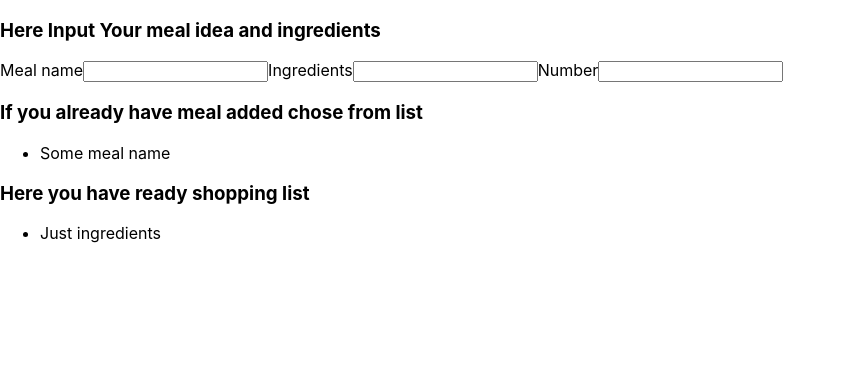
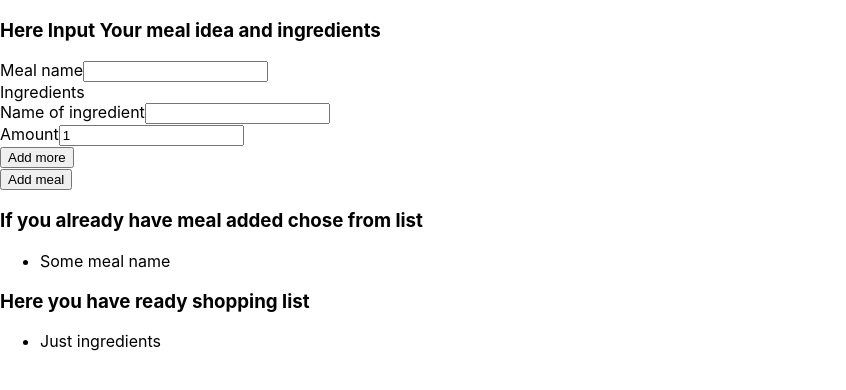
Before and after one commit to mpsujek/meals-and-groceries-planner, a React (Create React App) app: page / in a window 1280 px wide. Shown: the top 390 px of the page, without its empty margins (0-846 px from the left). Built offline with nearby package versions, Linux system fonts and the light colour scheme.

Commit message:
Small steps

```diff
--- a/src/App.js
+++ b/src/App.js
@@ -1,24 +1,48 @@
+// import { useState } from "react";
+import Input from "./UI/Input";
+
 function App() {
+  // const [mealsList, setMealsList] = useState([]);
+
+  const addMealHandler = (event) => {
+    event.preventDefault();
+  };
+
   return (
-    <div className='App'>
-      <div className='input_form'>
+    <div className="App">
+      <div className="input_form">
         <h3>Here Input Your meal idea and ingredients</h3>
-        <form action=''>
-          Meal name
-          <input type='text' />
+        <form onSubmit={addMealHandler}>
+          <div>
+            Meal name
+            <input type="text" />
+          </div>
           Ingredients
-          <input type='text' />
-          Number
-          <input type='number' />
+          <div>
+            Name of ingredient
+            <input type="text" />
+            <Input
+              label="Amount"
+              input={{
+                id: "amount",
+                type: "number",
+                min: "1",
+                step: "0.5",
+                defaultValue: "1",
+              }}
+            />
+            <button>Add more</button>
+          </div>
+          <button>Add meal</button>
         </form>
       </div>
-      <div className='meals_list'>
+      <div className="meals_list">
         <h3>If you already have meal added chose from list</h3>
         <ul>
           <li>Some meal name</li>
         </ul>
       </div>
-      <div className='shopping_list'>
+      <div className="shopping_list">
         <h3>Here you have ready shopping list</h3>
         <ul>
           <li>Just ingredients</li>
--- /dev/null
+++ b/src/UI/Input.js
@@ -0,0 +1,11 @@
+import React from "react";
+const Input = React.forwardRef(({ label, input }, ref) => {
+  return (
+    <div>
+      <label htmlFor={input.id}>{label}</label>
+      <input ref={ref} id={input.id} {...input} />
+    </div>
+  );
+});
+
+export default Input;
```
